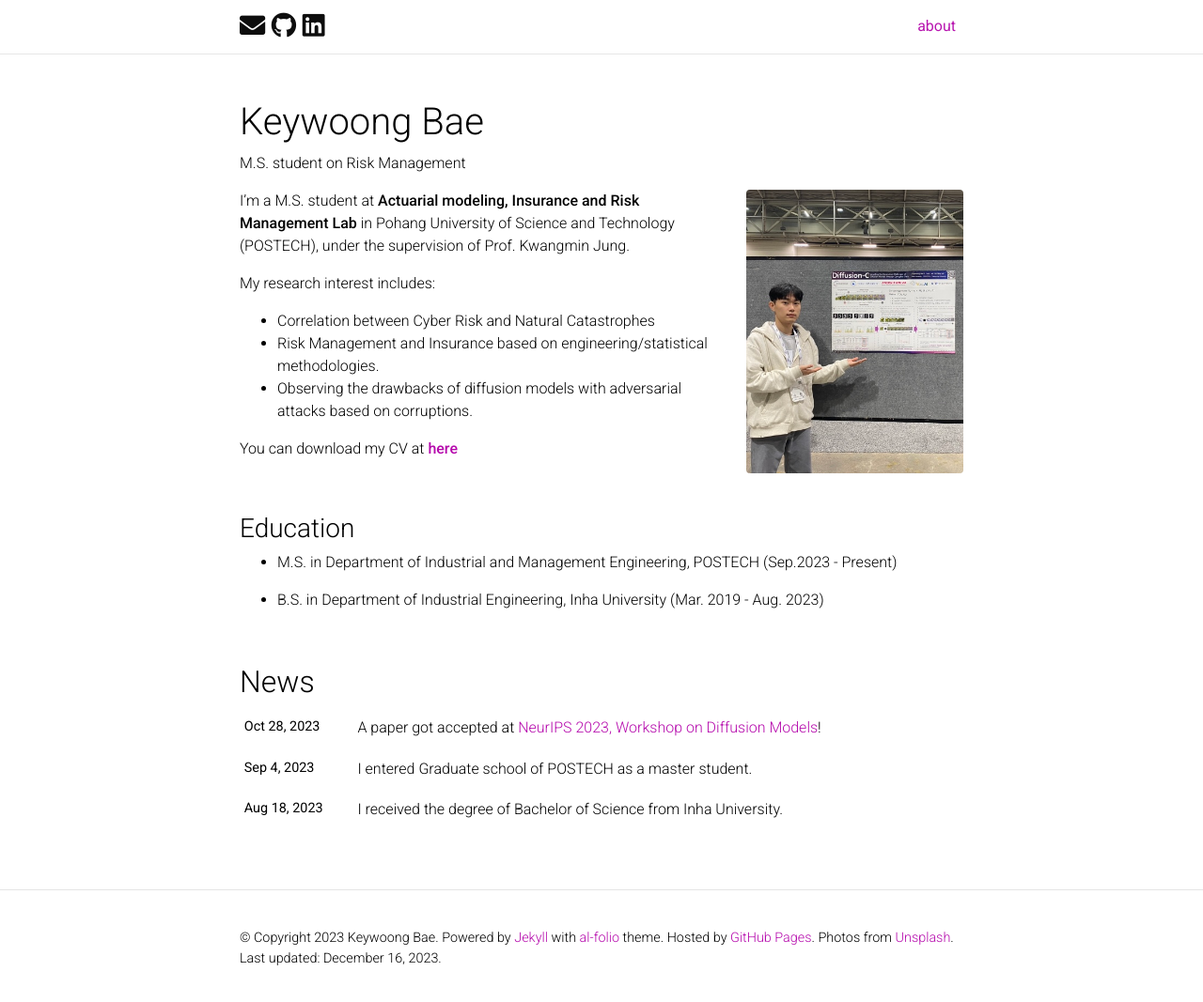
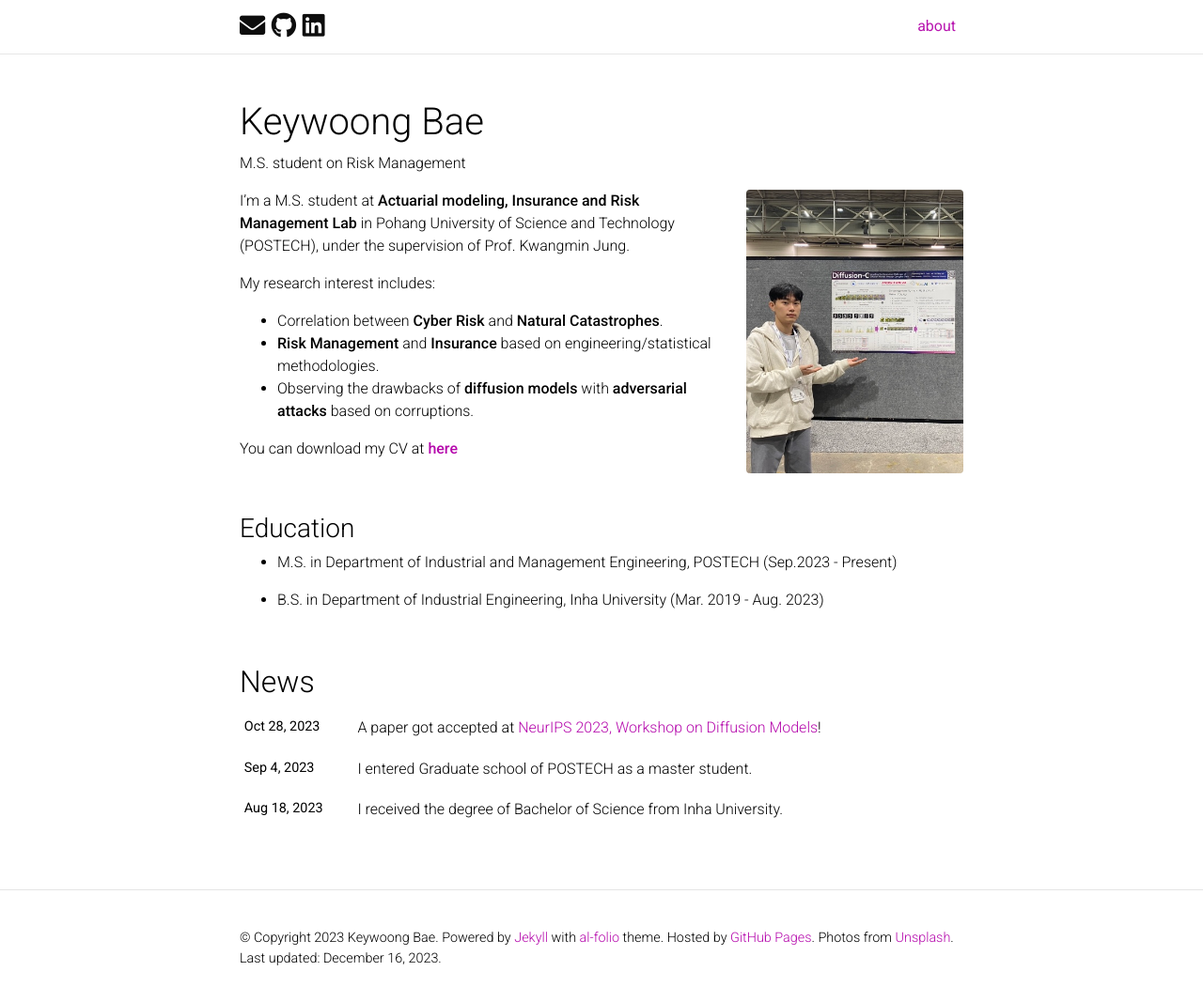
Before and after one commit to kwoongbae/kwoongbae.github.io, a Jekyll site: the page built from _pages/about.md, in a window 1280 px wide and 1072 px high. Shown: the top 1067 px of the window at 94% size. Built offline with Jekyll 4.4.1, drawn with Linux system fonts in a browser that asks for light colours; full-size pictures stand in for the smaller copies a plugin makes; comment, search, counter and statistics services are not loaded; a style sheet for code colours, icons or effects is not loaded.

```diff
--- a/_pages/about.md
+++ b/_pages/about.md
@@ -19,11 +19,11 @@ I’m a M.S. student at **Actuarial modeling, Insurance and Risk Management Lab*
 
 My research interest includes:
 
-- Correlation between Cyber Risk and Natural Catastrophes
-- Risk Management and Insurance based on engineering/statistical methodologies.
-- Observing the drawbacks of diffusion models with adversarial attacks based on corruptions.
+- Correlation between **Cyber Risk** and **Natural Catastrophes**.
+- **Risk Management** and **Insurance** based on engineering/statistical methodologies.
+- Observing the drawbacks of **diffusion models** with **adversarial attacks** based on corruptions.
 
-You can download my CV at **[here](../assets/pdf/CV-231215.pdf)**
+You can download my CV at **[here](../assets/pdf/CV_231215.pdf)**
 
 <br>
 
```
